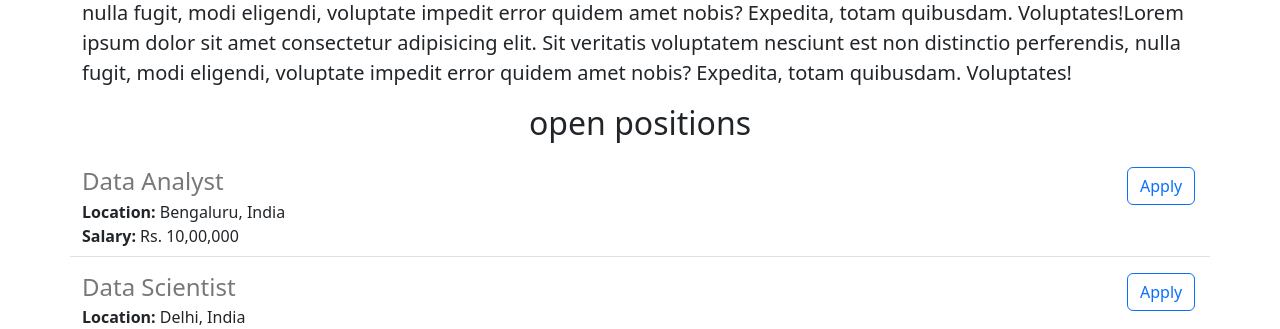
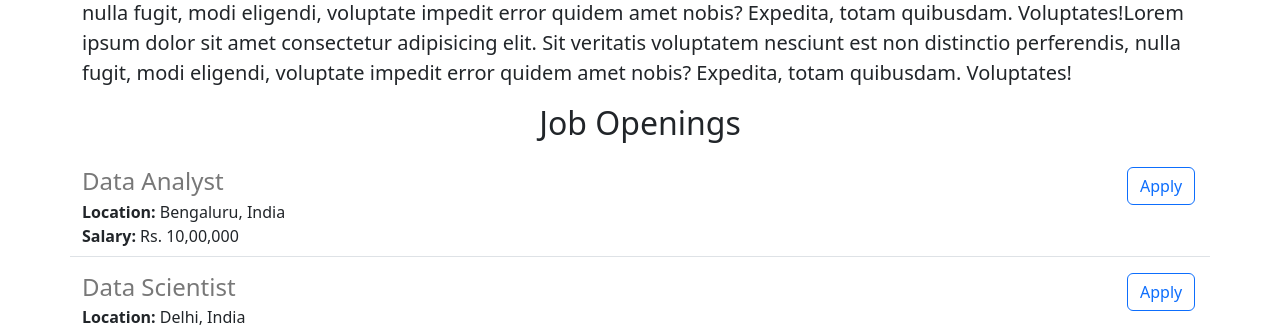
Before and after one commit to ayush2438/job-portal-python, a Flask app: page / in a window 1280 px wide. Shown: the part 532-861 px from the top of the page. Run offline with Flask 3, Linux system fonts and the light colour scheme.

Commit message:
Made some changes

```diff
--- a/templates/home.html
+++ b/templates/home.html
@@ -20,7 +20,7 @@
   <h2 class="text-center mt-2 mb-4">Welcome to Jovian Careers</h2>
   <p class="lead" >Lorem ipsum dolor sit amet consectetur adipisicing elit. Sit veritatis voluptatem nesciunt est non distinctio perferendis, nulla fugit, modi eligendi, voluptate impedit error quidem amet nobis? Expedita, totam quibusdam. Voluptates!Lorem ipsum dolor sit amet consectetur adipisicing elit. Sit veritatis voluptatem nesciunt est non distinctio perferendis, nulla fugit, modi eligendi, voluptate impedit error quidem amet nobis? Expedita, totam quibusdam. Voluptates!
   </p>
-  <h2 class="text-center mt-2 mb-4">open positions</h2>
+  <h2 class="text-center mt-2 mb-4">Job Openings</h2>
 
     <div>
       {% for job in jobs %}
```
